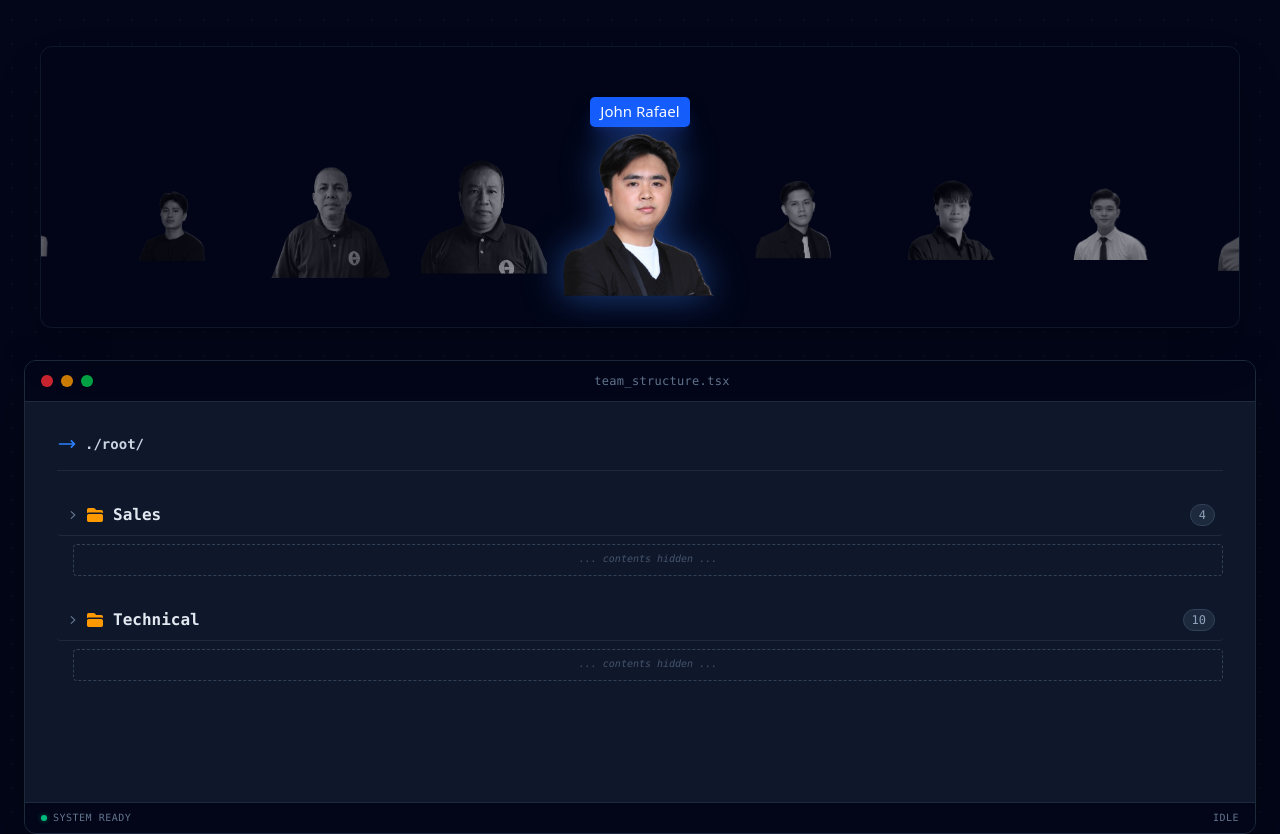
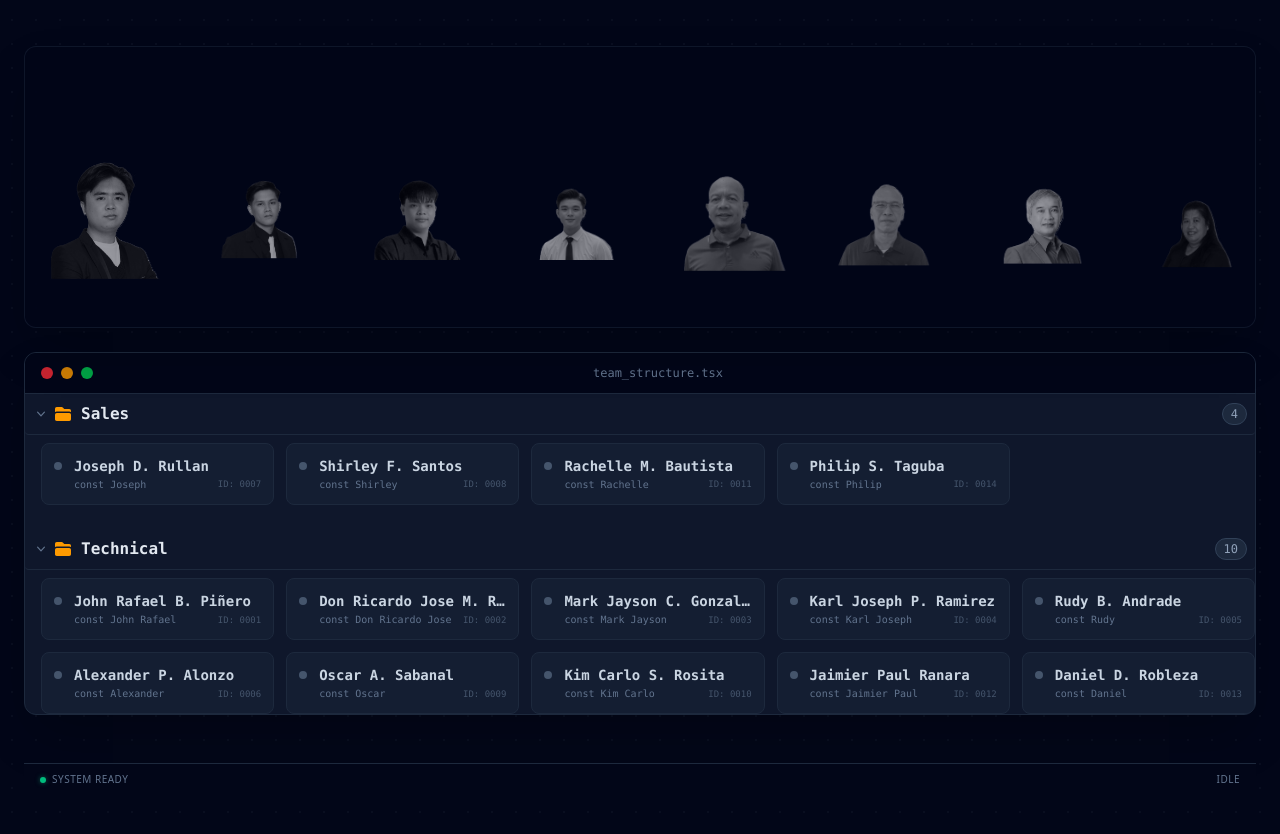
Before and after one commit to kcrosita23/ECI-INTERNSxJUNIORS, a React (Vite) app in the folder eci/: page /about in a window 1280 px wide. Shown: the part 880-1714 px from the top of the page. Built offline with nearby package versions, Linux system fonts and the light colour scheme.

Commit message:
fix image scroll

```diff
--- a/eci/src/components/about.tsx
+++ b/eci/src/components/about.tsx
@@ -30,106 +30,79 @@ const team: TeamMember[] = [
 
 /* ================= COMPONENT ================= */
 export default function About() {
-  // DATA PREP
   const extendedTeam = [...team, ...team, ...team];
-  const singleSetCount = team.length;
 
-  // STATE
+
+  const roleOrder = ["Sales", "Technical"];
+
   const [activeIndex, setActiveIndex] = useState<number | null>(null);
   const [activeId, setActiveId] = useState<number | null>(null);
+  const [openFolders, setOpenFolders] = useState<string[]>(["Sales", "Technical"]);
 
-  const roleOrder = ["Sales", "Technical"];
-  const [openFolders, setOpenFolders] = useState<string[]>([]);
+  // REFS - Initialized as a Map to avoid "null" checks
+  const itemsRef = useRef<Map<number, HTMLDivElement>>(new Map());
+  const containerRef = useRef<HTMLDivElement>(null);
+  const isJumpingRef = useRef(false);
 
-  // REFS
-  const itemsRef = useRef<Map<number, HTMLDivElement> | null>(null);
-  const containerRef = useRef<HTMLDivElement>(null);
-  const isResettingRef = useRef(false);
+  // 1. INFINITE SCROLL LOGIC
+// 1. THE INFINITE ENGINE
+  const handleScroll = () => {
+    const container = containerRef.current;
+    if (!container || isJumpingRef.current) return;
 
-  const getMap = () => {
-    if (!itemsRef.current) {
-      itemsRef.current = new Map();
+    const { scrollLeft, scrollWidth, clientWidth } = container;
+    const singleSetWidth = scrollWidth / 3;
+
+    // JUMP RIGHT: If we scroll into the beginning of the 3rd set
+    if (scrollLeft >= singleSetWidth * 2) {
+      isJumpingRef.current = true;
+      container.scrollLeft = scrollLeft - singleSetWidth;
+      // We use a small timeout to let the browser process the scroll position
+      // before allowing the next scroll event to be handled.
+      setTimeout(() => { isJumpingRef.current = false; }, 10);
     }
-    return itemsRef.current;
+    // JUMP LEFT: If we scroll back into the 1st set
+    else if (scrollLeft <= singleSetWidth - clientWidth) {
+      isJumpingRef.current = true;
+      container.scrollLeft = scrollLeft + singleSetWidth;
+      setTimeout(() => { isJumpingRef.current = false; }, 10);
+    }
   };
 
-  /**
-   * HELPER: Safe Scroll
-   * Calculates the exact center position inside the container and scrolls ONLY the container.
-   * This prevents the main browser window from jumping up and down.
-   */
-  const scrollToItem = (index: number, instant: boolean = false) => {
-    const map = getMap();
-    const node = map.get(index);
+  // 2. SMOOTH CLICK LOGIC
+  // We handle the "smooth" part here only, so the main container
+  // doesn't have "scroll-smooth" which breaks the infinite jump.
+  const handleCarouselInteract = (index: number) => {
+    setActiveIndex(index);
+    const node = itemsRef.current.get(index);
     const container = containerRef.current;
 
     if (node && container) {
-      // Calculate position to center the image within the container
       const scrollLeft = node.offsetLeft - (container.clientWidth / 2) + (node.clientWidth / 2);
-
-      container.scrollTo({
-        left: scrollLeft,
-        behavior: instant ? "auto" : "smooth"
-      });
+      // Explicitly use "smooth" here
+      container.scrollTo({ left: scrollLeft, behavior: "smooth" });
     }
   };
 
-  // EFFECT 0: Initial Mount - Start in the Middle Set (Instant jump, no animation)
+  // 2. INITIAL CENTERING
   useEffect(() => {
-    const middleStartIndex = singleSetCount;
-    setActiveIndex(middleStartIndex);
-    // Use instant scroll on mount
-    scrollToItem(middleStartIndex, true);
-  }, [singleSetCount]);
+    const container = containerRef.current;
+    if (container) {
+      const singleSetWidth = container.scrollWidth / 3;
+      // Start at the beginning of the middle set
+      container.scrollLeft = singleSetWidth;
+    }
+  }, []);
 
-  // EFFECT 1: Auto-Scroll Logic (Triggered by activeIndex change)
-  useEffect(() => {
-    if (activeIndex !== null && !isResettingRef.current) {
-      // 1. Smooth scroll to the selected item
-      scrollToItem(activeIndex, false);
-
-      // 2. Infinite Loop Check
-      const timeout = setTimeout(() => {
-          if (activeIndex < singleSetCount) {
-              // Too far left -> Jump to Middle
-              isResettingRef.current = true;
-              const newIndex = activeIndex + singleSetCount;
-              setActiveIndex(newIndex);
-              scrollToItem(newIndex, true); // Instant jump
-          } else if (activeIndex >= singleSetCount * 2) {
-              // Too far right -> Jump to Middle
-              isResettingRef.current = true;
-              const newIndex = activeIndex - singleSetCount;
-              setActiveIndex(newIndex);
-              scrollToItem(newIndex, true); // Instant jump
-          }
-      }, 500); // Wait for smooth scroll to finish
-
-      return () => clearTimeout(timeout);
-    }
-
-    // Reset flag after a jump
-    if (isResettingRef.current) {
-        isResettingRef.current = false;
-    }
-  }, [activeIndex, singleSetCount]);
 
   const toggleFolder = (role: string) => {
     setOpenFolders((prev) =>
-      prev.includes(role)
-        ? prev.filter((r) => r !== role)
-        : [...prev, role]
+      prev.includes(role) ? prev.filter((r) => r !== role) : [...prev, role]
     );
   };
 
-  // HELPER: Handle clicking a list item (IDE)
   const handleListClick = (id: number) => {
     setActiveId(id === activeId ? null : id);
-  };
-
-  // HELPER: Handle Carousel Interaction (Click Only)
-  const handleCarouselInteract = (index: number) => {
-    setActiveIndex(index);
   };
 
   return (
@@ -231,37 +204,32 @@ export default function About() {
         </div>
 
         {/* IMAGES PREVIEW PANE */}
-        <div className="sticky top-2 z-30 mb-6 -mx-4 px-4 md:static md:mb-8 md:mx-0">
+      <div className="sticky top-2 z-30 mb-6">
           <div className="bg-slate-950/80 backdrop-blur-md rounded-xl border border-slate-800/50 shadow-2xl">
             <div
               ref={containerRef}
-                className="flex gap-4 overflow-x-auto py-4 px-4 no-scrollbar items-end h-[200px] md:h-[280px] scroll-smooth snap-x snap-mandatory"
+              onScroll={handleScroll}
+             className="flex gap-4 overflow-x-auto py-4 px-4 no-scrollbar items-end h-[200px] md:h-[280px] select-none"
             >
               {extendedTeam.map((member, index) => {
-
-                // Determine if this specific item is the "centered" one based on activeIndex
                 const isCentered = activeIndex === index;
-
                 return (
                   <div
                     key={`${member.id}-${index}`}
                     ref={(node) => {
-                    const map = getMap();
-                    if (node) map.set(index, node);
-                    else map.delete(index);
+                      if (node) itemsRef.current.set(index, node);
+                      else itemsRef.current.delete(index);
                     }}
-                  // MODIFIED: Removed onMouseEnter, kept onClick
                     onClick={() => handleCarouselInteract(index)}
-                  className={`snap-center min-w-[120px] md:min-w-[140px] scroll-m-20 sm:scroll-m-5 relative transition-all duration-500 ease-out flex items-end justify-center cursor-pointer group
+                    className={`min-w-[120px] md:min-w-[140px] relative transition-all duration-500 ease-out flex items-end justify-center cursor-pointer group
                       ${isCentered
                         ? "opacity-100 scale-110 md:scale-125 z-10 grayscale-0 -translate-y-2"
                         : "opacity-60 scale-90 grayscale hover:opacity-100 hover:grayscale-0"
                       }
                     `}
                   >
-                  <div className={`absolute top-2 bg-blue-600 text-white text-[10px] md:text-xs px-2 py-1 rounded transition-opacity duration-300 shadow-lg shadow-blue-900/50 whitespace-nowrap
+                    <div className={`absolute top-2 bg-blue-600 text-white text-[10px] md:text-xs px-2 py-1 rounded transition-opacity duration-300 shadow-lg whitespace-nowrap
                       ${isCentered ? "opacity-100" : "opacity-0 group-hover:opacity-100"}`}>
-                    {/* Display Handle/Name in Carousel Tooltip */}
                       {member.name}
                     </div>
 
@@ -269,45 +237,25 @@ export default function About() {
                       src={member.image}
                       alt={member.name}
                       className={`w-full h-36 md:h-48 object-contain transition-all duration-500
-                      ${isCentered ? "drop-shadow-[0_0_15px_rgba(59,130,246,0.5)]" : "drop-shadow-none"}`}
+                        ${isCentered ? "drop-shadow-[0_0_15px_rgba(59,130,246,0.5)]" : ""}`}
                     />
                   </div>
                 )})}
-            </div>
-            <div className="text-center text-[10px] text-slate-500 pb-2 md:hidden uppercase tracking-widest">
-                Tap to scroll
             </div>
           </div>
         </div>
 
         {/* IDE WINDOW CONTAINER */}
-        <div className="w-full mx-auto bg-slate-900 rounded-xl shadow-2xl shadow-black/50 border border-slate-800 overflow-hidden font-mono text-sm mb-12">
-
-          {/* WINDOW TITLE BAR */}
-          <div className="bg-slate-950 border-b border-slate-800 px-4 py-3 flex items-center justify-between select-none">
+        <div className="w-full mx-auto bg-slate-900 rounded-xl shadow-2xl border border-slate-800 overflow-hidden font-mono text-sm mb-12">
+          {/* Title Bar */}
+          <div className="bg-slate-950 border-b border-slate-800 px-4 py-3 flex items-center justify-between">
             <div className="flex items-center space-x-2">
-              <div className="w-2.5 h-2.5 md:w-3 md:h-3 rounded-full bg-red-500/80 border border-red-500/20"></div>
-              <div className="w-2.5 h-2.5 md:w-3 md:h-3 rounded-full bg-amber-500/80 border border-amber-500/20"></div>
-              <div className="w-2.5 h-2.5 md:w-3 md:h-3 rounded-full bg-green-500/80 border border-green-500/20"></div>
+              <div className="w-3 h-3 rounded-full bg-red-500/80"></div>
+              <div className="w-3 h-3 rounded-full bg-amber-500/80"></div>
+              <div className="w-3 h-3 rounded-full bg-green-500/80"></div>
             </div>
-            <div className="text-slate-500 text-[10px] md:text-xs font-medium tracking-wide truncate ml-2">team_structure.tsx</div>
+            <div className="text-slate-500 text-xs">team_structure.tsx</div>
             <div className="w-4"></div>
-          </div>
-
-          {/* MAIN CONTENT AREA */}
-          <div className="p-4 md:p-8 bg-slate-900 relative min-h-[400px]">
-
-            {/* ROOT BREADCRUMB */}
-            <div className="flex flex-wrap items-center text-slate-500 mb-6 select-none border-b border-slate-800 pb-4 text-xs md:text-sm">
-              <svg xmlns="http://www.w3.org/2000/svg" fill="none" viewBox="0 0 24 24" strokeWidth={2} stroke="currentColor" className="w-4 h-4 md:w-5 md:h-5 mr-2 text-blue-500">
-                <path strokeLinecap="round" strokeLinejoin="round" d="M17.25 8.25L21 12m0 0l-3.75 3.75M21 12H3" />
-              </svg>
-              <span className="font-bold text-slate-300">./root/</span>
-              {activeId && (
-                 <span className="ml-2 text-blue-400 bg-blue-500/10 border border-blue-500/20 px-2 rounded truncate max-w-[150px]">
-                   -- accessing id: {activeId}
-                 </span>
-              )}
           </div>
 
             {/* --- LAYOUT: VERTICAL STACK --- */}
@@ -433,7 +381,7 @@ export default function About() {
           </div>
 
         </div>
-      </div>
+
     </section>
   );
 }
```
Lines whose indentation alone changed are shown as unchanged.
